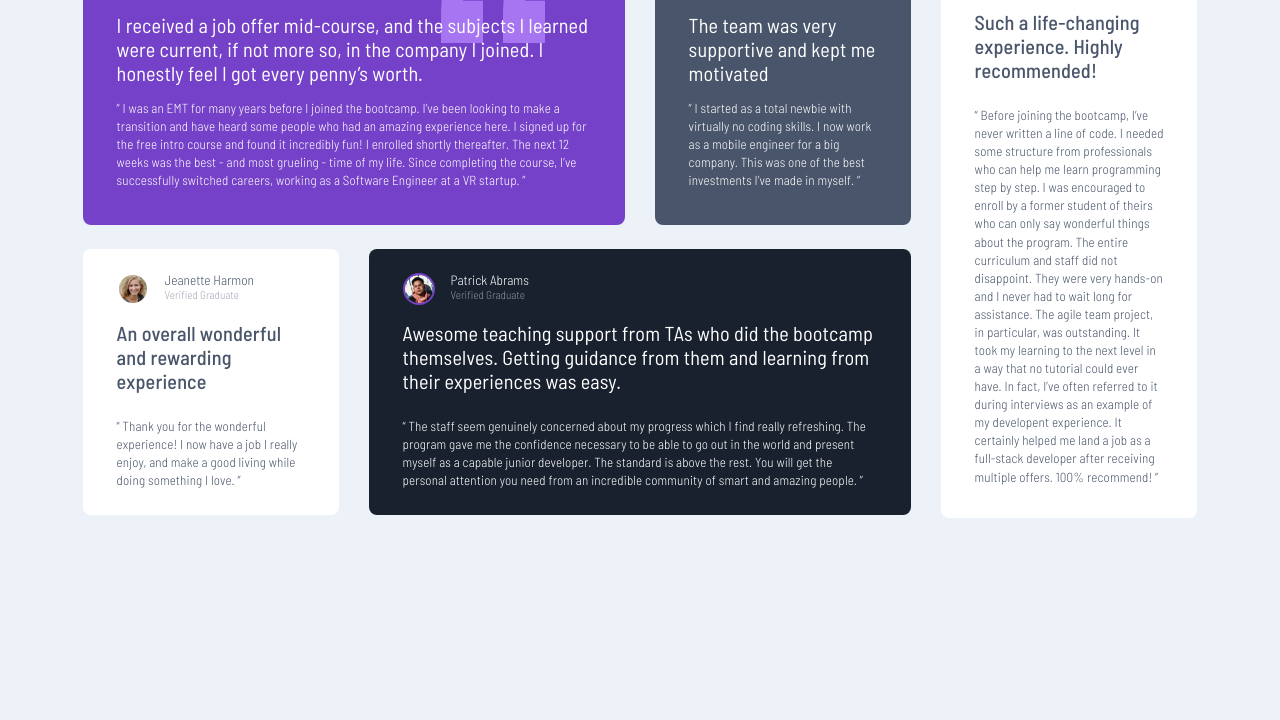
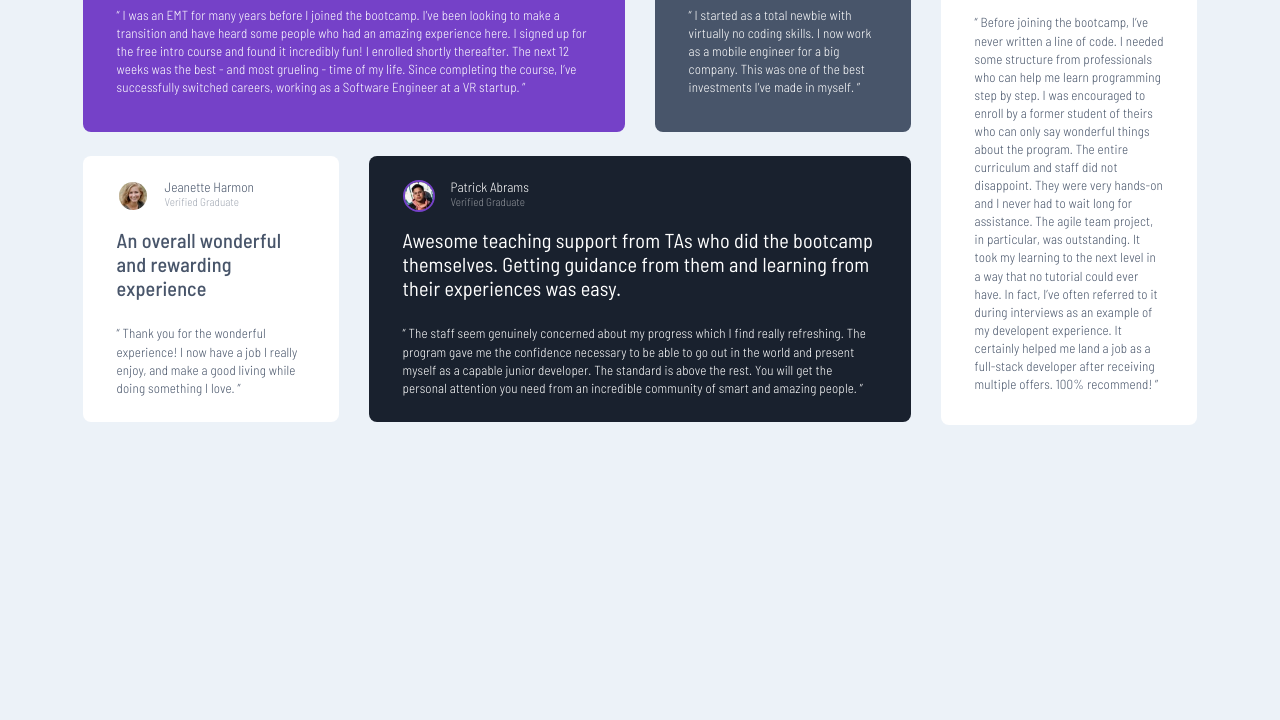
Before and after one commit to atheenaoteyza/testimonials-grid-section, a plain HTML site: page index.html in a window 1280 px wide. Shown: the part 265-985 px from the top of the page. After the commit the page ends 800 px from the top, so only its background shows below. Drawn offline with Linux system fonts and the light colour scheme.

Commit message:
Update style.css

```diff
--- a/style.css
+++ b/style.css
@@ -27,7 +27,7 @@ body {
   font-family: "Barlow Semi Condensed", sans-serif;
   background-color: var(--Lightgrayishblue);
   font-size: 0.8125rem;
-  min-height: 985px;
+  min-height: 100vh;
   display: flex;
   flex-flow: column wrap;
   justify-content: center;
```
